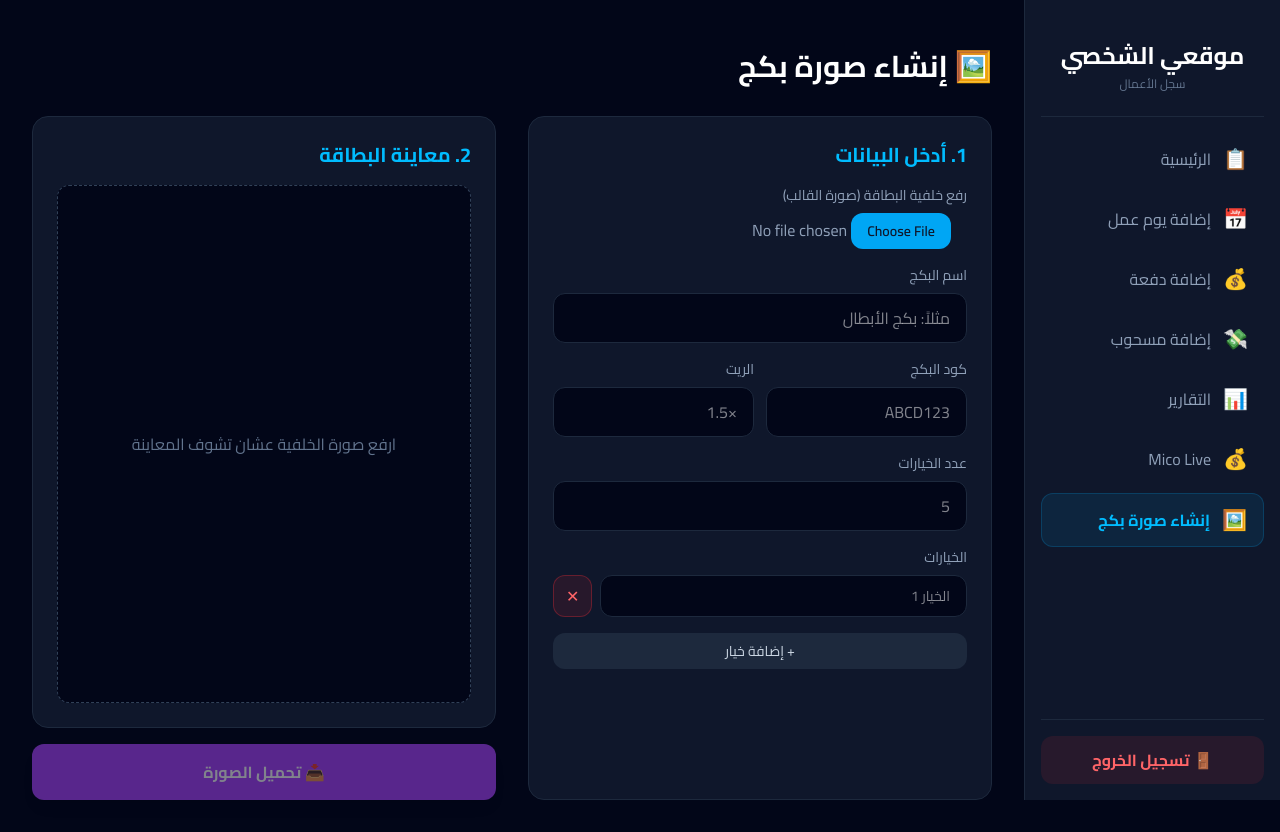
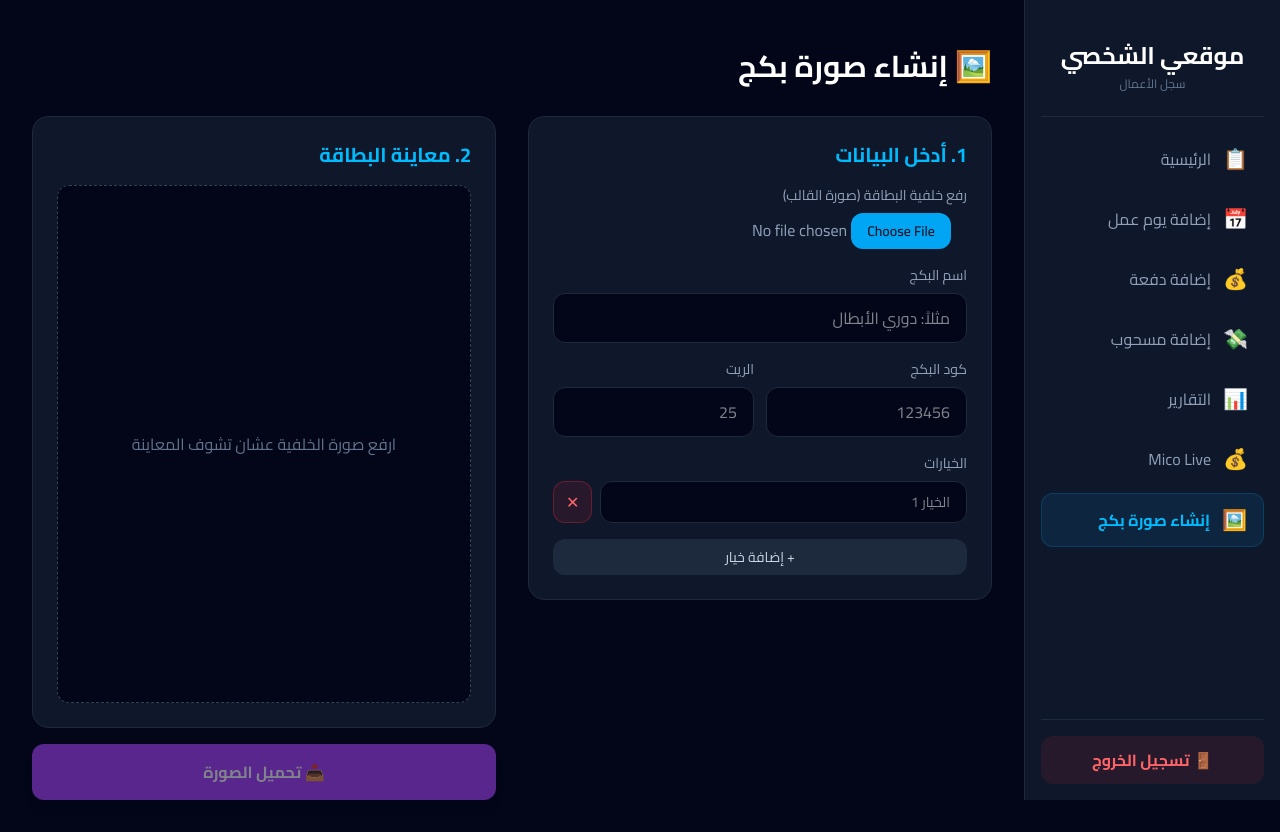
Before and after one commit to alaahadry231/my-work-tracker, a Next.js app: page /dashboard/package-image in a window 1280 px wide. Built offline with nearby package versions, Linux system fonts and the light colour scheme; sample sign-in values are in the browser's storage.

Commit message:
Adjust package image layout

```diff
--- a/src/app/dashboard/package-image/page.tsx
+++ b/src/app/dashboard/package-image/page.tsx
@@ -8,16 +8,13 @@ export default function PackageImagePage() {
   const [packageName, setPackageName] = useState("");
   const [packageCode, setPackageCode] = useState("");
   const [packageRate, setPackageRate] = useState("");
-  const [optionsCount, setOptionsCount] = useState("");
   const [options, setOptions] = useState<string[]>([""]);
 
-  // خلفية البطاقة (إنت بترفعها)
   const [bgImage, setBgImage] = useState<string | null>(null);
 
   const cardRef = useRef<HTMLDivElement>(null);
   const [downloading, setDownloading] = useState(false);
 
-  // 👇 رفع صورة الخلفية
   const handleImageUpload = (e: React.ChangeEvent<HTMLInputElement>) => {
     const file = e.target.files?.[0];
     if (file) {
@@ -29,32 +26,28 @@ export default function PackageImagePage() {
     }
   };
 
-  // 👇 إضافة خيار جديد
   const addOption = () => {
     setOptions([...options, ""]);
   };
 
-  // 👇 تعديل خيار
   const updateOption = (index: number, value: string) => {
     const newOptions = [...options];
     newOptions[index] = value;
     setOptions(newOptions);
   };
 
-  // 👇 حذف خيار
   const removeOption = (index: number) => {
     const newOptions = options.filter((_, i) => i !== index);
     setOptions(newOptions.length > 0 ? newOptions : [""]);
   };
 
-  // 👇 تحميل الصورة
   const handleDownload = async () => {
     if (!cardRef.current || !bgImage) return;
     setDownloading(true);
     try {
       const dataUrl = await toPng(cardRef.current, {
         quality: 1,
-        pixelRatio: 3, // دقة عالية
+        pixelRatio: 3,
         cacheBust: true,
       });
       const link = document.createElement("a");
@@ -78,8 +71,8 @@ export default function PackageImagePage() {
 
       <div className="grid grid-cols-1 lg:grid-cols-2 gap-8">
 
-        {/* 👇 القسم الأيسر: فورم البيانات */}
-        <div className="space-y-4 bg-slate-900 rounded-2xl border border-slate-800 p-6">
+        {/* فورم البيانات */}
+        <div className="space-y-4 bg-slate-900 rounded-2xl border border-slate-800 p-6 h-fit">
           <h2 className="text-xl font-bold mb-4 text-sky-400">1. أدخل البيانات</h2>
 
           <div>
@@ -99,7 +92,7 @@ export default function PackageImagePage() {
               type="text"
               value={packageName}
               onChange={(e) => setPackageName(e.target.value)}
-              placeholder="مثلاً: بكج الأبطال"
+              placeholder="مثلاً: دوري الأبطال"
               className="w-full px-4 py-3 rounded-xl bg-slate-950 border border-slate-800 focus:border-sky-500 focus:outline-none text-white"
             />
           </div>
@@ -111,7 +104,7 @@ export default function PackageImagePage() {
                 type="text"
                 value={packageCode}
                 onChange={(e) => setPackageCode(e.target.value)}
-                placeholder="ABCD123"
+                placeholder="123456"
                 className="w-full px-4 py-3 rounded-xl bg-slate-950 border border-slate-800 focus:border-sky-500 focus:outline-none text-white"
               />
             </div>
@@ -121,21 +114,10 @@ export default function PackageImagePage() {
                 type="text"
                 value={packageRate}
                 onChange={(e) => setPackageRate(e.target.value)}
-                placeholder="×1.5"
+                placeholder="25"
                 className="w-full px-4 py-3 rounded-xl bg-slate-950 border border-slate-800 focus:border-sky-500 focus:outline-none text-white"
               />
             </div>
-          </div>
-
-          <div>
-            <label className="block text-sm text-slate-400 mb-2">عدد الخيارات</label>
-            <input
-              type="number"
-              value={optionsCount}
-              onChange={(e) => setOptionsCount(e.target.value)}
-              placeholder="5"
-              className="w-full px-4 py-3 rounded-xl bg-slate-950 border border-slate-800 focus:border-sky-500 focus:outline-none text-white"
-            />
           </div>
 
           <div>
@@ -166,7 +148,7 @@ export default function PackageImagePage() {
           </div>
         </div>
 
-        {/* 👇 القسم الأيمن: معاينة الصورة */}
+        {/* معاينة الصورة */}
         <div className="space-y-4">
           <div className="bg-slate-900 rounded-2xl border border-slate-800 p-6">
             <h2 className="text-xl font-bold mb-4 text-sky-400">2. معاينة البطاقة</h2>
@@ -178,48 +160,58 @@ export default function PackageImagePage() {
             ) : (
               <div
                 ref={cardRef}
-                className="relative w-full aspect-[4/5] rounded-xl overflow-hidden shadow-2xl"
+                className="relative w-full aspect-[4/5] rounded-xl overflow-hidden shadow-2xl font-sans"
                 style={{
                   backgroundImage: `url(${bgImage})`,
                   backgroundSize: "cover",
                   backgroundPosition: "center",
                 }}
               >
-                {/* 👇 هنا البيانات اللي رح تنحط فوق الصورة */}
-                <div className="absolute inset-0 p-6 flex flex-col justify-between text-white" dir="rtl">
+                {/* 👇 التصميم الجديد */}
+                <div className="absolute inset-0 flex flex-col justify-between text-white pb-8" dir="rtl">
 
-                  {/* اسم البكج (فوق) */}
-                  <div className="text-center">
-                    <h2 className="text-2xl font-bold bg-black/50 p-2 rounded-lg backdrop-blur-sm inline-block">
+                  {/* مساحة فارغة فوق عشان الحصان يبين */}
+                  <div className="h-1/3"></div>
+
+                  {/* اسم البكج + الكود + الريت */}
+                  <div className="flex flex-col items-center gap-4 mt-auto">
+
+                    {/* اسم البكج */}
+                    <div className="text-center bg-black/60 backdrop-blur-md px-8 py-2 rounded-2xl border border-white/10">
+                      <h2 className="text-3xl font-bold text-white drop-shadow-lg">
                         {packageName || "اسم البكج"}
                       </h2>
                     </div>
 
-                  {/* الكود والريت (وسط) */}
+                    {/* الكود والريت */}
                     <div className="flex justify-center gap-4">
-                    <div className="bg-black/60 backdrop-blur-sm px-4 py-2 rounded-xl text-center">
-                      <div className="text-xs text-slate-300">الكود</div>
-                      <div className="font-mono text-lg">{packageCode || "CODE"}</div>
+                      <div className="bg-black/60 backdrop-blur-md px-6 py-3 rounded-2xl text-center min-w-[120px] border border-white/10">
+                        <div className="text-sm text-slate-300 mb-1">الكود</div>
+                        <div className="font-bold text-2xl text-yellow-400">{packageCode || "0000"}</div>
                       </div>
-                    <div className="bg-black/60 backdrop-blur-sm px-4 py-2 rounded-xl text-center">
-                      <div className="text-xs text-slate-300">الريت</div>
-                      <div className="font-bold text-lg text-yellow-400">{packageRate || "×1"}</div>
+                      <div className="bg-black/60 backdrop-blur-md px-6 py-3 rounded-2xl text-center min-w-[120px] border border-white/10">
+                        <div className="text-sm text-slate-300 mb-1">الريت</div>
+                        <div className="font-bold text-2xl text-yellow-400">{packageRate || "0"}</div>
                       </div>
                     </div>
 
+                  </div>
+
                   {/* الخيارات (تحت) */}
-                  <div className="bg-black/60 backdrop-blur-sm p-4 rounded-xl">
-                    <div className="flex justify-between items-center mb-2 border-b border-white/20 pb-1">
-                      <span className="text-sm text-slate-300">الخيارات</span>
-                      <span className="text-xs text-sky-400">{optionsCount || options.filter(o => o).length}</span>
+                  <div className="mt-8 mx-6">
+                    <div className="bg-black/60 backdrop-blur-md p-5 rounded-2xl border border-white/10">
+                      <div className="flex justify-between items-center mb-3 border-b border-white/20 pb-2">
+                        <span className="text-lg font-bold text-white">الخيارات</span>
+                        <span className="text-sm text-yellow-400 font-bold">{options.filter(o => o).length}</span>
                       </div>
-                    <div className="grid grid-cols-2 gap-1 text-xs">
+                      <div className="grid grid-cols-2 gap-3 text-sm">
                         {options.filter(o => o).map((opt, i) => (
-                        <div key={i} className="flex items-center gap-1">
-                          <span className="text-green-400">✓</span>
-                          <span>{opt}</span>
+                          <div key={i} className="flex items-start gap-2">
+                            <span className="text-green-500 font-bold text-base mt-0.5">✓</span>
+                            <span className="leading-snug">{opt}</span>
                           </div>
                         ))}
+                      </div>
                     </div>
                   </div>
 
```
Lines whose indentation alone changed are shown as unchanged.
